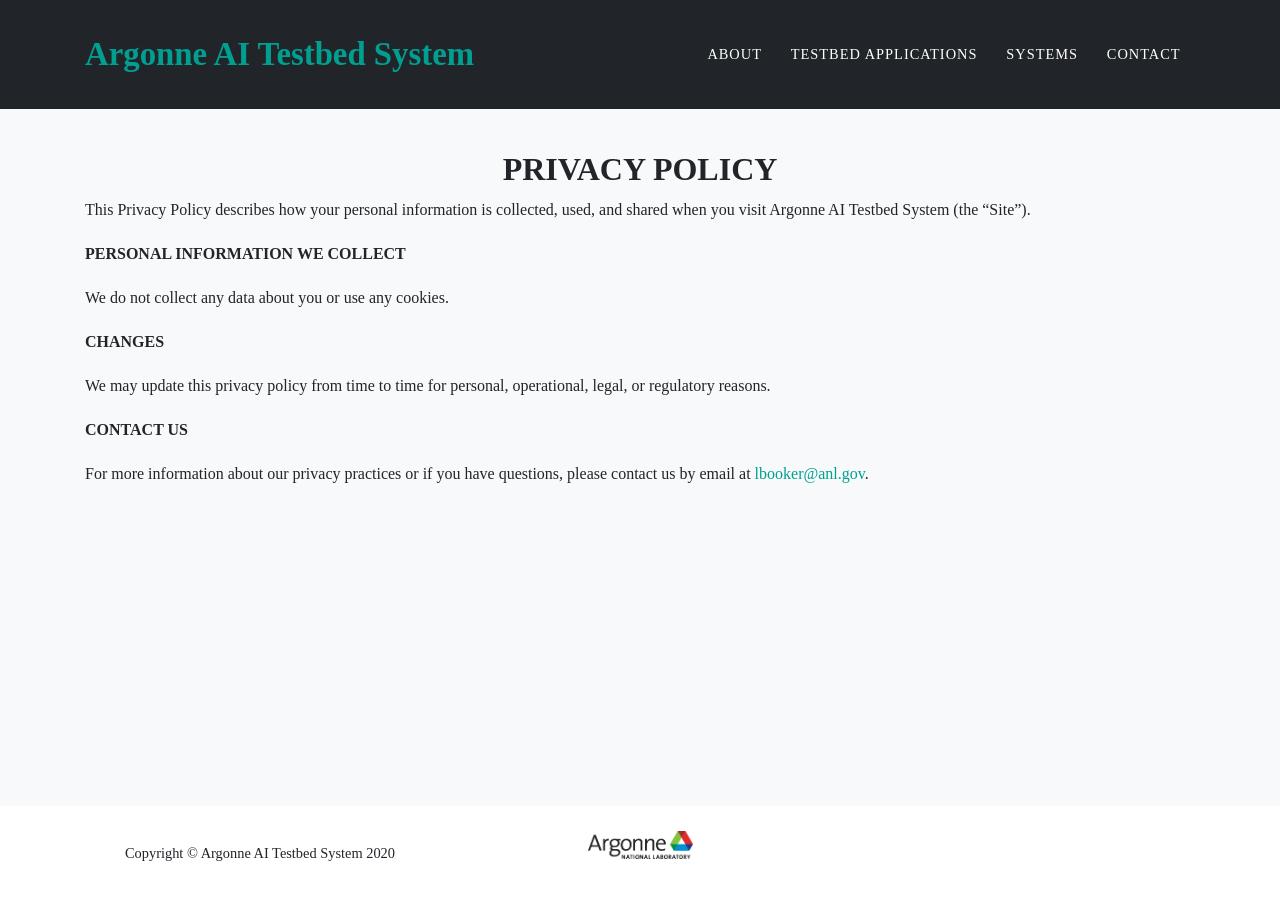
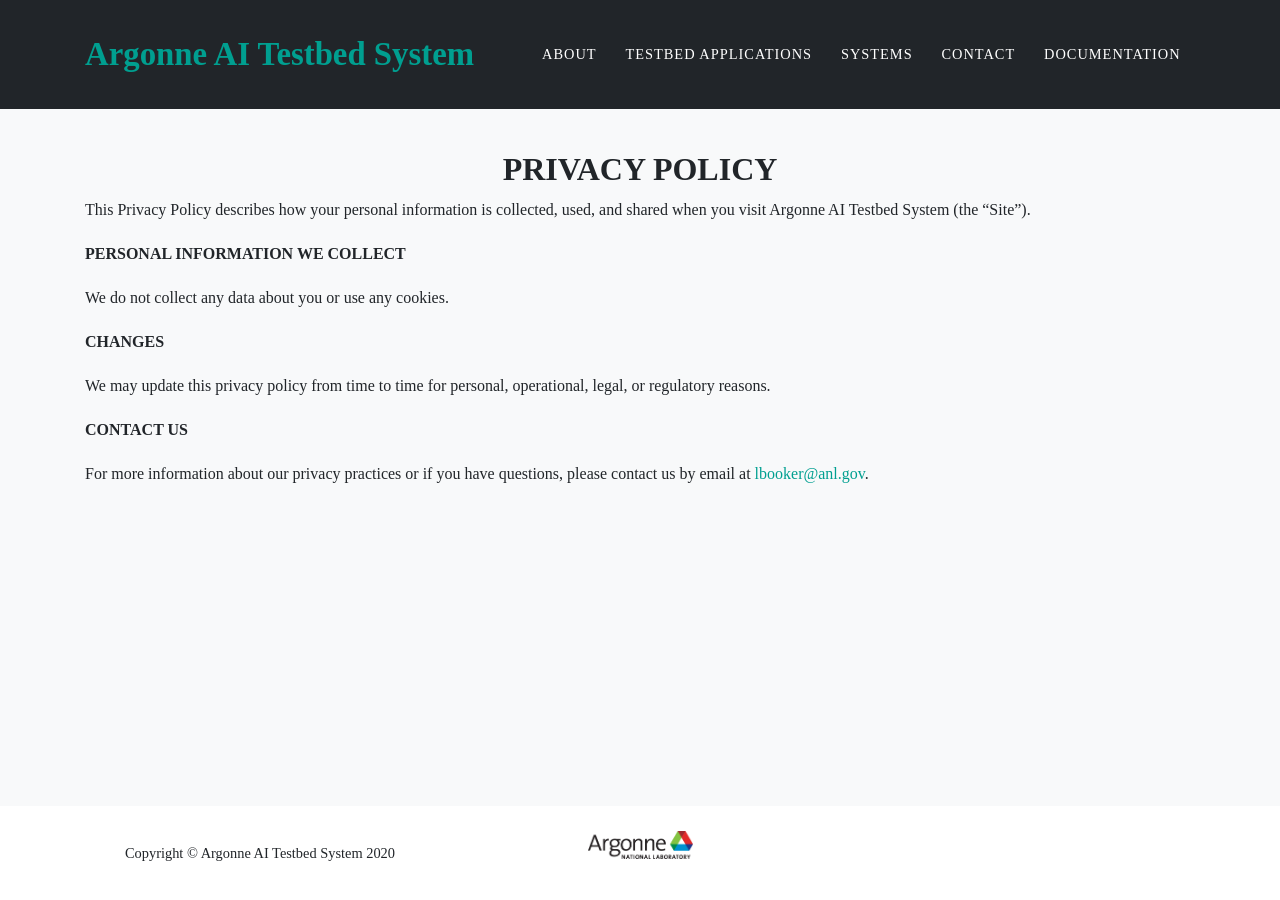
Before and after one commit to argonne-lcf/AITS-Site, a Jekyll site: the page built from docs/legal.md, in a window 1280 px wide. Built offline with Jekyll 4.4.1, drawn with Linux system fonts in a browser that asks for light colours; some web fonts are replaced.

Commit message:
Updated navigation

```diff
--- a/docs/_data/navigation.yml
+++ b/docs/_data/navigation.yml
@@ -10,3 +10,6 @@ nav:
 
   - title: "Contact"
     section: contact
+
+  - title: "Documentation"
+    url: https://argonne-lcf.github.io/Argonne-AI-Testbed-System/
```
